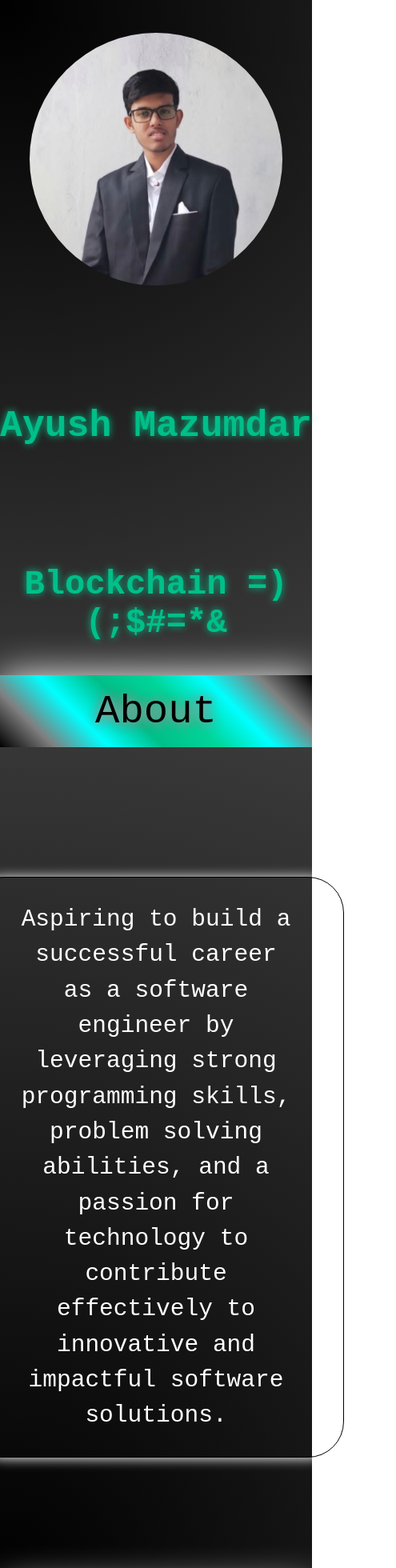
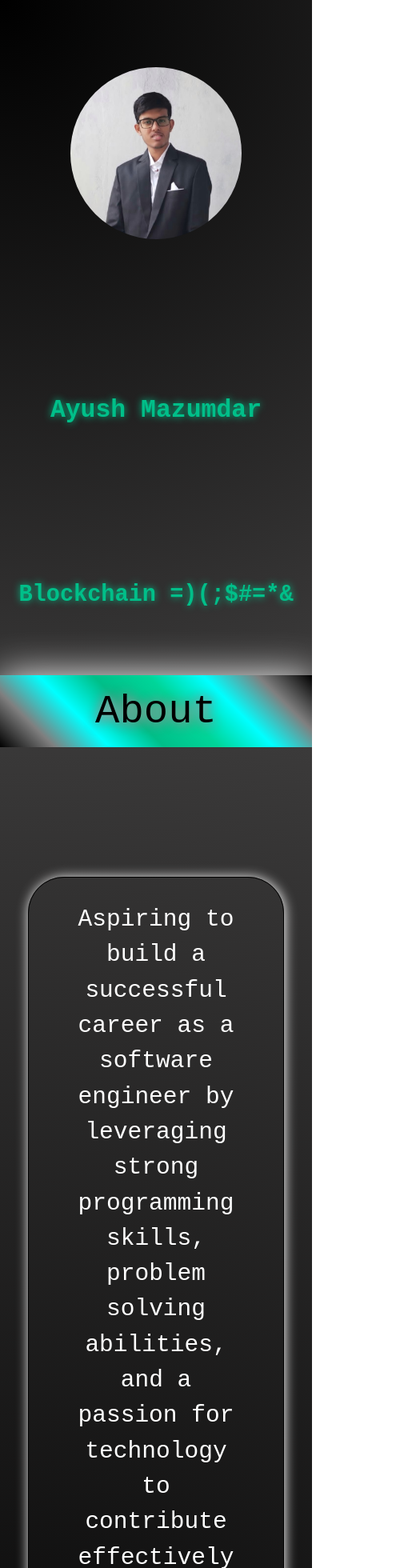
Before and after one commit to aysh-mzmdr/Portfolio, a React (Vite) app: page / in a window 390 px wide. Shown: the top 1960 px of the page at 80% size, 495 px wide, since content can reach past the window. Built offline with nearby package versions, Linux system fonts and the light colour scheme.

Commit message:
Added Resume link + made mobile responsive

```diff
--- a/src/App.jsx
+++ b/src/App.jsx
@@ -15,7 +15,7 @@ import Pokedex from "../assets/Pokedex.png"
 
 gsap.registerPlugin(ScrollToPlugin);
 
-function App(){
+function App(){                       // Resume permissions for others
 
   const IntroGSAP=useRef()
   const AboutGSAP=useRef()
@@ -113,7 +113,7 @@ function App(){
           <div className={style.iconDiv}><button className={style.iconButton} onClick={() => window.open("https://www.linkedin.com/in/aysh-mzmdr/","_blank")}><img className={style.icon} src={Linkedin} alt="Linkedin"></img></button><p className={style.iconName}>Linkedin</p></div>
           <div className={style.iconDiv}><button className={style.iconButton} onClick={() => window.open("https://github.com/aysh-mzmdr","_blank")}><img className={style.icon} src={GitHub} alt="GitHub"></img></button><p className={style.iconName}>GitHub</p></div>
           <div className={style.iconDiv}><button className={style.iconButton} onClick={() => window.open("https://www.instagram.com/aysh_mzmdr?igsh=MWo3dnYzZDQ0d3I0bw==","_blank")}><img className={style.icon} src={Instagram} alt="Intagram"></img></button><p className={style.iconName}>Instagram</p></div>
-          <div className={style.iconDiv}><button className={style.iconButton} onClick={() => window.open("","_blank")}><img className={style.icon} src={Resume} alt="Resume"></img></button><p className={style.iconName}>My Resume</p></div>
+          <div className={style.iconDiv}><button className={style.iconButton} onClick={() => window.open("https://drive.google.com/file/d/1-R20VstUSQ1JlsfRXYhp2f9iuVoE2Hga/view?usp=sharing","_blank")}><img className={style.icon} src={Resume} alt="Resume"></img></button><p className={style.iconName}>My Resume</p></div>
         </div>
         <div className={style.finalText}>
           <h1 style={{color:"white",textShadow:"none"}}>Made by aysh_mzmdr</h1>
--- a/src/card.module.css
+++ b/src/card.module.css
@@ -43,3 +43,9 @@
     background-color: rgb(0, 191, 137);
     box-shadow: 0px 0px 20px rgb(0, 191, 137);
 }
+
+@media (max-width:600px){
+    .card{
+        width:200px;
+    }
+}
--- a/src/style.module.css
+++ b/src/style.module.css
@@ -37,7 +37,7 @@ h1{
     flex-wrap: wrap;
     justify-content: center;
     align-items: center;
-    gap:8vh;
+    gap:2em;
     font-size: 2.5vh;
     text-shadow: 1px 1px 15px rgb(0, 191, 137) ;
 }
@@ -53,7 +53,7 @@ h1{
 .aboutBox{
     text-align: center;
     width:35%;
-    min-width:350px;
+    min-width:200px;
     font-size: 3.5vh;
     margin: 5.5em;
     line-height: 1.5em;
@@ -225,3 +225,17 @@ h1{
         visibility: hidden;
     }
 }
+
+@media (max-width:600px){
+    .intro{
+        font-size: 1.1em;
+    }
+    .whiteImage{
+        width:250px;
+        height:auto;
+    }
+    .blackImage{
+        width:250px;
+        height:auto;
+    }
+}
```
